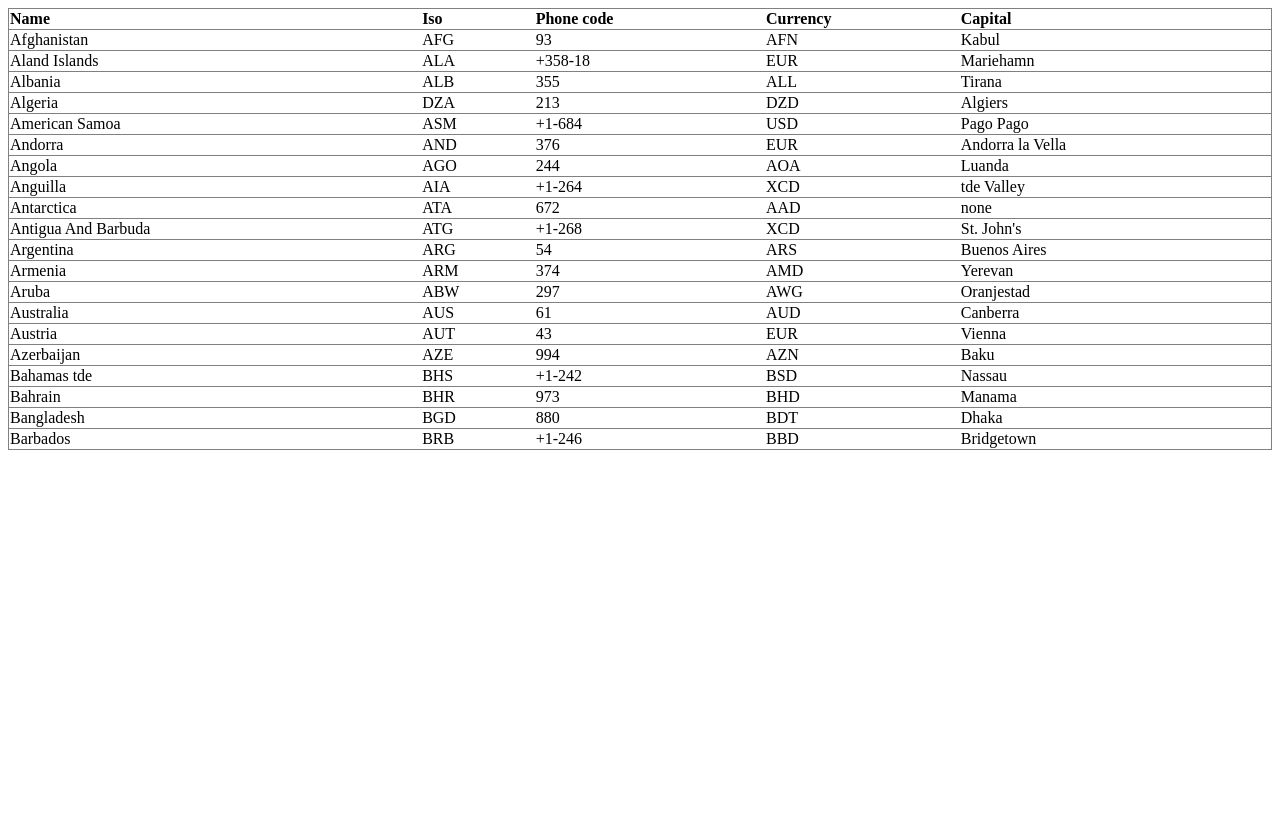
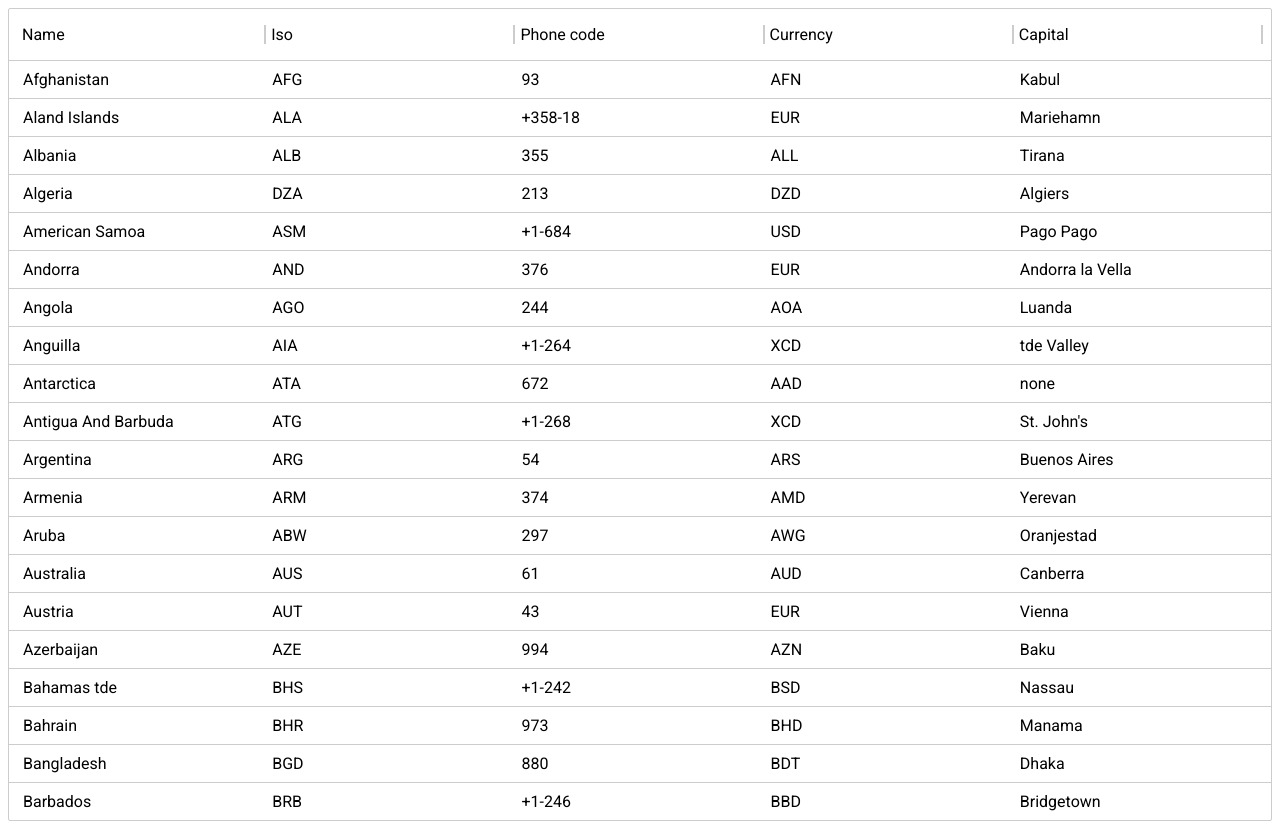
Before and after one commit to DenisSlipko/intershipProject, a website with bundled scripts: page index.html in a window 1280 px wide. Before the commit the page ends 800 px from the top, so only its background shows below. Built offline with nearby package versions, Linux system fonts and the light colour scheme.

Commit message:
add flex layout && implemented interface similar to reference

```diff
--- a/components/Table/Table.js
+++ b/components/Table/Table.js
@@ -10,21 +10,39 @@ export class Table {
   }
 
   createTable() {
-    this.thead = document.createElement("thead");
+    this.thead = document.createElement("div");
+    this.thead.classList.add("table-header");
     this.tableContainer.append(this.thead);
 
-    this.tbody = document.createElement("tbody");
+    this.tbody = document.createElement("div");
+    this.tbody.classList.add("table-body");
     this.tableContainer.append(this.tbody);
 
     this.createHeader();
   }
 
   createHeader() {
-    const tr = document.createElement("tr");
+    const tr = document.createElement("div");
+    tr.classList.add("table-header-row");
 
     const cells = this.columnsConfig.map((col) => {
-      const cell = document.createElement("th");
+      const cell = document.createElement("div");
+      cell.classList.add("table-header__cell");
+
+      const btnContainer = document.createElement("div");
+      btnContainer.classList.add("btn-container");
+
+      const arrowBtn = document.createElement("span");
+      arrowBtn.classList.add("material-icons");
+      arrowBtn.textContent = "south";
+
+      const menuBtn = document.createElement("span");
+      menuBtn.classList.add("material-icons");
+      menuBtn.textContent = "more_vert";
+
+      btnContainer.append(arrowBtn, menuBtn);
       cell.textContent = col.label;
+      cell.append(btnContainer);
       return cell;
     });
     tr.append(...cells);
@@ -34,9 +52,11 @@ export class Table {
   render(data) {
     const fragment = new DocumentFragment();
     data.forEach((element) => {
-      const rowElement = document.createElement("tr");
+      const rowElement = document.createElement("div");
+      rowElement.classList.add("table-row");
       const cells = this.columnsConfig.map((column) => {
         const cell = document.createElement("td");
+        cell.classList.add("table-row__cell");
         cell.textContent = element[column.key];
 
         return cell;
--- a/components/Table/style.css
+++ b/components/Table/style.css
@@ -1,12 +1,60 @@
 .table {
-  border: 1px solid grey;
-  border-collapse: collapse;
+  display: flex;
+  flex-direction: column;
+  box-sizing: border-box;
+  border: 1px solid #ccc;
+  border-radius: 2px;
+  font-family: "Roboto";
+}
+.table-header {
+  display: flex;
+  border-bottom: 1px solid #ccc;
+}
+.table-header-row {
+  display: flex;
+  padding: 1em 0.5em;
   width: 100%;
 }
-th {
-  border-bottom: 1px solid grey;
-  text-align: start;
+.table-header__cell {
+  display: flex;
+  flex: 1;
+  border-right: 2px solid #ccc;
+  margin-left: 5px;
+  white-space: nowrap;
 }
-td {
-  border-bottom: 1px solid grey;
+.btn-container {
+  display: flex;
+  flex: 1;
+  justify-content: space-between;
+  padding: 0 0.5em;
 }
+.material-icons {
+  display: none !important;
+  align-self: center;
+  cursor: pointer;
+  color: #ccc;
+  right: 0;
+}
+.material-icons:hover {
+  background: rgb(245, 245, 245);
+  border-radius: 50%;
+}
+.table-header__cell:hover .material-icons {
+  font-size: 19px;
+  display: block !important;
+}
+.table-row {
+  display: flex;
+  border-bottom: 1px solid #ccc;
+  padding: 0.5em;
+}
+.table-row:hover {
+  background: rgb(245, 245, 245);
+}
+.table-row__cell {
+  flex: 1;
+  margin-left: 5px;
+}
+.table-row:last-child {
+  border-bottom: none;
+}
--- a/index.html
+++ b/index.html
@@ -4,10 +4,12 @@
   <meta charset='utf-8' />
   <title>Roadmap</title>
   <link rel='stylesheet' href='./components/Table/style.css'>
+  <link rel="stylesheet" href="https://fonts.googleapis.com/css?family=Roboto:300,400,500,700&display=swap" />
+  <link rel="stylesheet" href="https://fonts.googleapis.com/icon?family=Material+Icons" />
  </head>
  <body>
-    <table id='table' class='table'>
-    </table>
+    <div id='table' class='table'>
+    </div>
  </body>
  <script type='module' src='./index.js' defer></script>
 </html>
```
